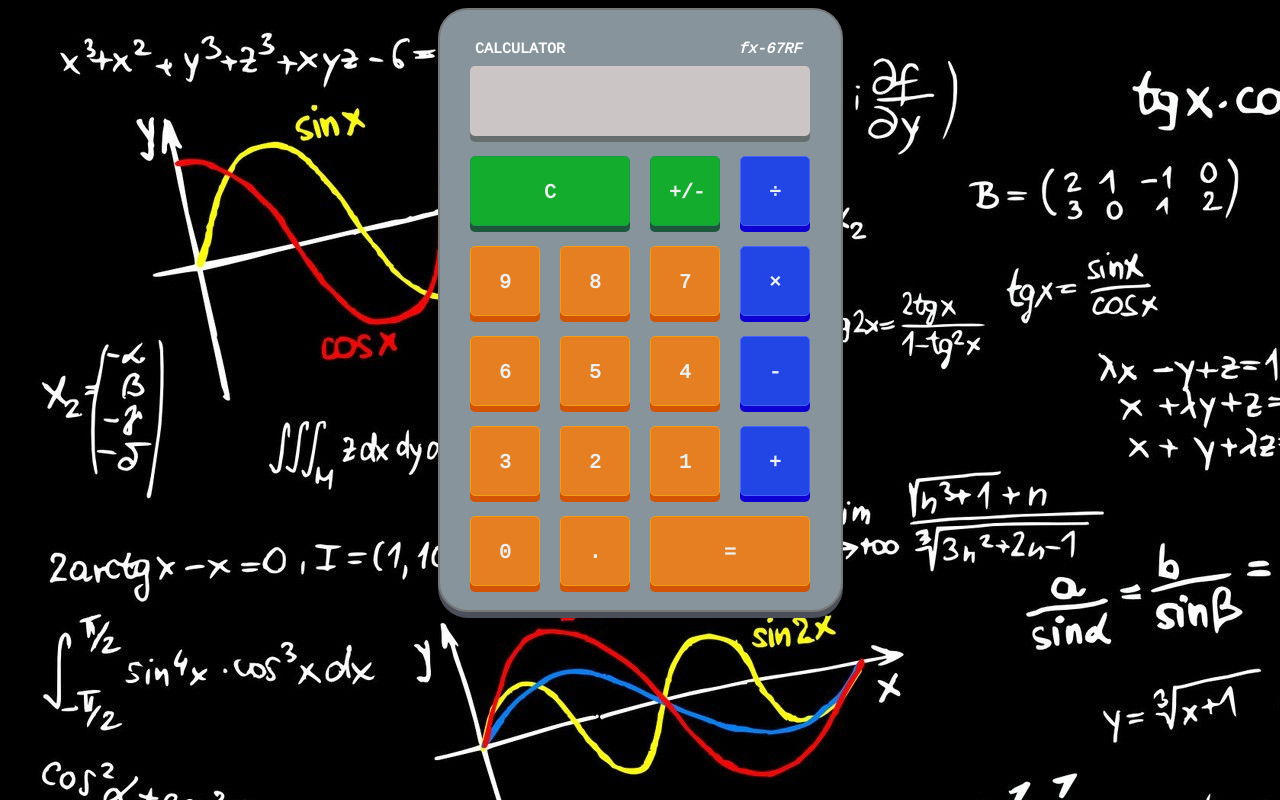
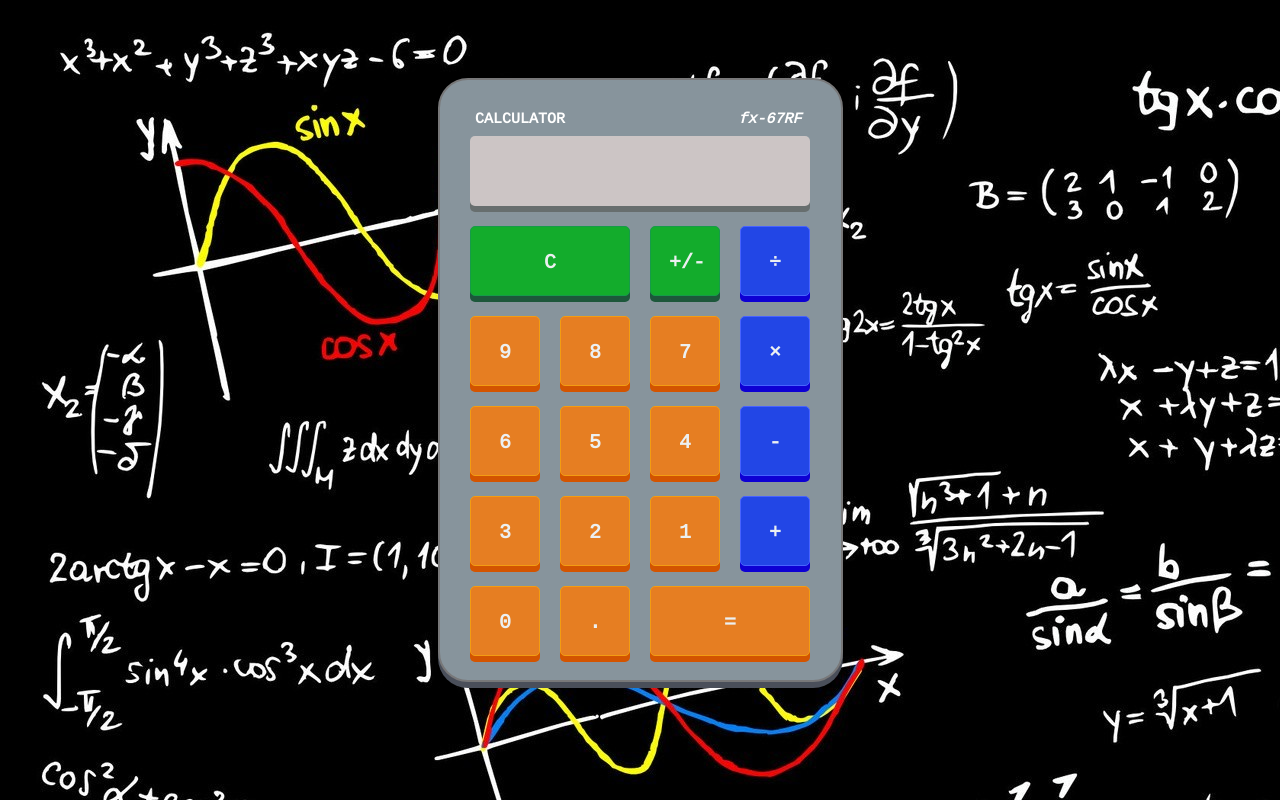
Before and after one commit to shayne243/Web-Calculator, a plain HTML site: page index.html in a window 1280 px wide. Drawn offline with Linux system fonts and the light colour scheme.

Commit message:
Moved to center of page

```diff
--- a/styles.css
+++ b/styles.css
@@ -13,7 +13,7 @@ h1 {
     margin: auto;
     text-align: center;
     position: relative;
-    height: 100px;
+    top: 70px;
 }
 #main-calulator-div {
     display: grid;
```
